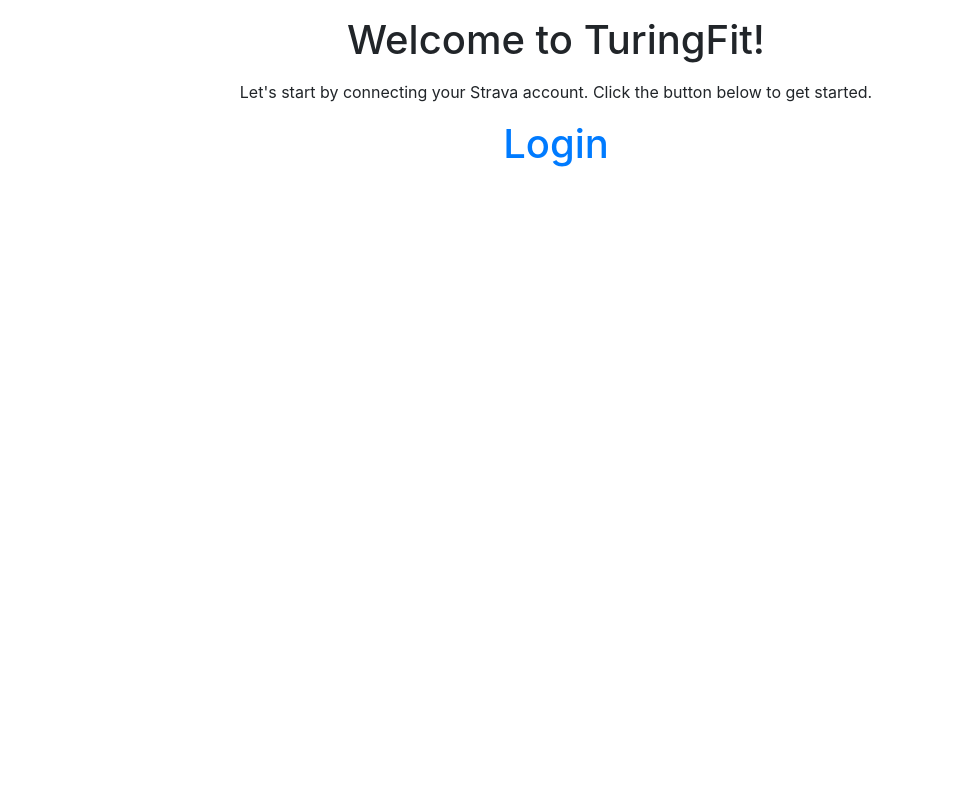
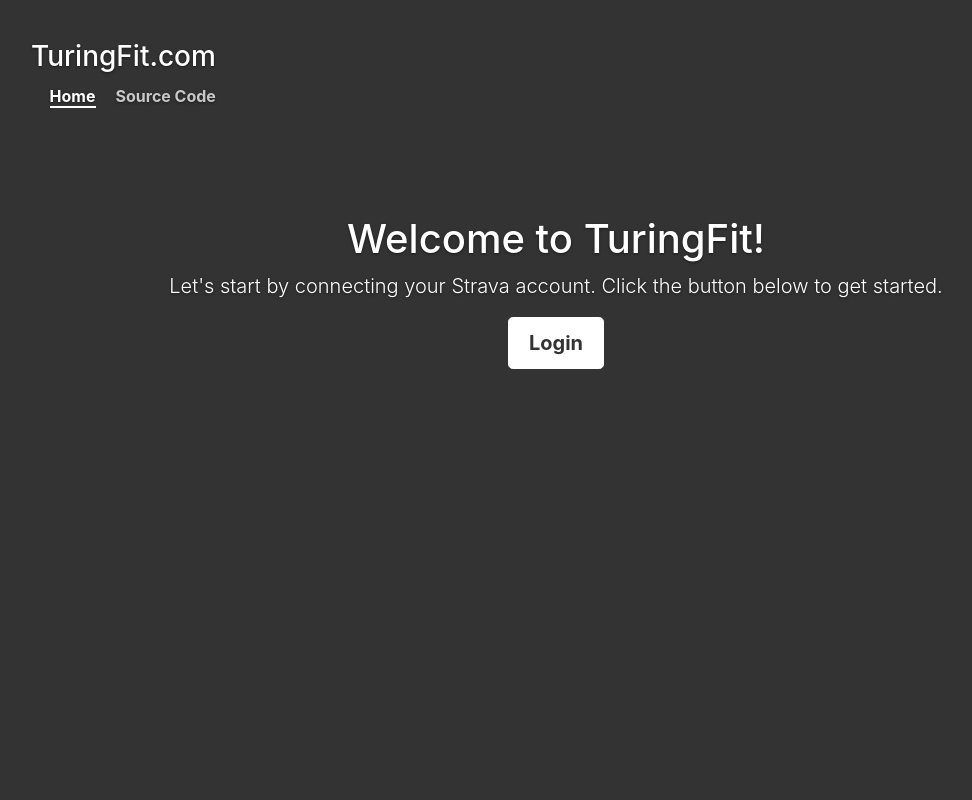
Before and after one commit to vietanhdev/turingfit, a Django app: page /login/ in a window 1280 px wide. Shown: the whole page, without its empty margins (84-1056 px from the left). Run offline with Django 3.2, Linux system fonts and the light colour scheme; parts of the project's set-up code (start-up, migrations or seed data) failed here and were passed over; some libraries are stand-ins or nearby versions.

Commit message:
Styling for login

```diff
--- a/core/tasks.py
+++ b/core/tasks.py
@@ -5,7 +5,7 @@ from django.contrib.auth.models import User
 from .strava import sync_user_weekly_distance
 
 
-@task(schedule=30)
+@task(schedule=10 * 60)
 def sync_strava():
     file_rotation_handler = logging.handlers.RotatingFileHandler(
         "sync_strava.log", maxBytes=100000, backupCount=5
--- /dev/null
+++ b/turingfit/templates/base_wide.html
@@ -0,0 +1,49 @@
+{% load static %}<!DOCTYPE html>
+<html>
+<head>
+  <title>TuringFit</title>
+  <meta name="viewport" content="width=device-width" initial-scale="1.0">
+
+  <link rel="stylesheet" href="https://use.fontawesome.com/releases/v5.0.13/css/all.css" integrity="sha384-DNOHZ68U8hZfKXOrtjWvjxusGo9WQnrNx2sqG0tfsghAvtVlRW3tvkXWZh58N9jp" crossorigin="anonymous">
+  <link rel="stylesheet" href="https://stackpath.bootstrapcdn.com/bootstrap/4.1.0/css/bootstrap.min.css" integrity="sha384-9gVQ4dYFwwWSjIDZnLEWnxCjeSWFphJiwGPXr1jddIhOegiu1FwO5qRGvFXOdJZ4" crossorigin="anonymous">
+
+  <script src="https://cdnjs.cloudflare.com/ajax/libs/jquery/3.3.1/jquery.min.js"></script>
+  <script src="https://cdnjs.cloudflare.com/ajax/libs/bootstrap-datepicker/1.8.0/js/bootstrap-datepicker.js"></script>
+  <link rel="stylesheet" href="https://cdnjs.cloudflare.com/ajax/libs/bootstrap-datepicker/1.8.0/css/bootstrap-datepicker.css">
+
+  <script>
+    $(document).ready(function(){
+      var date_input=$('input[id="date"]'); //our date input has the name "date"
+      var container=$('.dates form').length>0 ? $('.dates form').parent() : "body";
+      var options={
+        format: 'dd/mm/yyyy',
+        startDate: "1/1/1990",
+        todayHighlight: true,
+        autoclose: true,
+      };
+      date_input.datepicker(options);
+    })
+  </script>
+</head>
+<body>
+  <div class="container-fluid">
+    <header>
+      {% if user.is_authenticated %}
+        <h3 class="text-center mt-3">
+          You are signed in as <strong>{{ user.first_name }} {{ user.last_name }}</strong> /
+          <a href="{% url 'logout' %}">logout</a>
+        </h3>
+      {% endif %}
+    </header>
+    <main>
+      {% for message in messages %}
+        <p style="color: {% if message.tags == 'success' %}green{% elif message.tags == 'error' %}red{% endif %}">
+          {{ message }}
+        </p>
+      {% endfor %}
+      {% block content %}
+      {% endblock %}
+    </main>
+  </div>
+</body>
+</html>
--- a/turingfit/templates/registration/login.html
+++ b/turingfit/templates/registration/login.html
@@ -1,11 +1,170 @@
-{% extends 'base.html' %}
+{% extends 'base_wide.html' %}
 
 {% block content %}
-<div>
-    <h1 class="text-center mt-3">Welcome to TuringFit!</h1>
-    <p class="text-center mt-3">
-        Let's start by connecting your Strava account. Click the button below to get started.
-    </p>
-</div>
-<h1 class="text-center mt-3"><a href="{% url 'social:begin' 'strava' %}">Login</a></h1>
+<style>
+  a,
+a:focus,
+a:hover {
+  color: #fff;
+}
+
+/* Custom default button */
+.btn-default,
+.btn-default:hover,
+.btn-default:focus {
+  color: #333;
+  text-shadow: none; /* Prevent inheritence from `body` */
+  background-color: #fff;
+  border: 1px solid #fff;
+}
+
+
+/*
+ * Base structure
+ */
+
+html,
+body {
+  height: 100%;
+  background-color: #fff;
+}
+body {
+  color: #fff;
+  background-color: #333;
+  text-align: center;
+  text-shadow: 0 1px 3px rgba(0,0,0,.5);
+}
+
+/* Extra markup and styles for table-esque vertical and horizontal centering */
+.site-wrapper {
+  display: table;
+  width: 100%;
+  height: 600px;
+  background-color: #333;
+  /*height: 100%; */
+  /*min-height: 100%;*/
+}
+.site-wrapper-inner {
+  display: table-cell;
+  vertical-align: top;
+}
+.cover-container {
+  margin-right: auto;
+  margin-left: auto;
+}
+
+/* Padding for spacing */
+.inner {
+  padding: 30px;
+}
+
+
+/*
+ * Header
+ */
+.masthead-brand {
+  margin-top: 10px;
+  margin-bottom: 10px;
+}
+
+.masthead-nav > li {
+  display: inline-block;
+}
+.masthead-nav > li + li {
+  margin-left: 20px;
+}
+.masthead-nav > li > a {
+  padding-right: 0;
+  padding-left: 0;
+  font-size: 16px;
+  font-weight: bold;
+  color: #fff; /* IE8 proofing */
+  color: rgba(255,255,255,.75);
+  border-bottom: 2px solid transparent;
+}
+.masthead-nav > li > a:hover,
+.masthead-nav > li > a:focus {
+  background-color: transparent;
+  border-bottom-color: #a9a9a9;
+  border-bottom-color: rgba(255,255,255,.25);
+}
+.masthead-nav > .active > a,
+.masthead-nav > .active > a:hover,
+.masthead-nav > .active > a:focus {
+  color: #fff;
+  border-bottom-color: #fff;
+}
+
+@media (min-width: 768px) {
+  .masthead-brand {
+    float: left;
+  }
+  .masthead-nav {
+    float: right;
+  }
+}
+
+
+/*
+ * Cover
+ */
+
+.cover {
+  padding: 0 20px;
+}
+.cover .btn-lg {
+  padding: 10px 20px;
+  font-weight: bold;
+}
+
+/*
+ * Affix and center
+ */
+
+@media (min-width: 768px) {
+  /* Pull out the header and footer */
+  .masthead {
+    position: fixed;
+    top: 0;
+  }
+  /* Start the vertical centering */
+  .site-wrapper-inner {
+    vertical-align: middle;
+  }
+
+}
+</style>
+
+<div class="site-wrapper">
+
+    <div class="site-wrapper-inner">
+
+      <div class="container">
+
+        <div class="masthead clearfix">
+          <div class="container inner">
+            <h3 class="masthead-brand">TuringFit.com</h3>
+            <nav>
+              <ul class="nav masthead-nav">
+                <li class="active"><a href="/">Home</a</li>
+                <li><a href="https://github.com/vietanhdev/turingfit" target="_blank">Source Code</a></li>
+              </ul>
+            </nav>
+          </div>
+        </div>
+
+        <div class="inner cover">
+          <h1 class="cover-heading">Welcome to TuringFit!</h1>
+          <p class="lead">Let's start by connecting your Strava account. Click the button below to get started.</p>
+          <p class="lead">
+            <a href="{% url 'social:begin' 'strava' %}" class="btn btn-lg btn-default">Login</a>
+          </p>
+        </div>
+
+      </div>
+
+    </div>
+
+  </div>
+
 {% endblock %}
```
